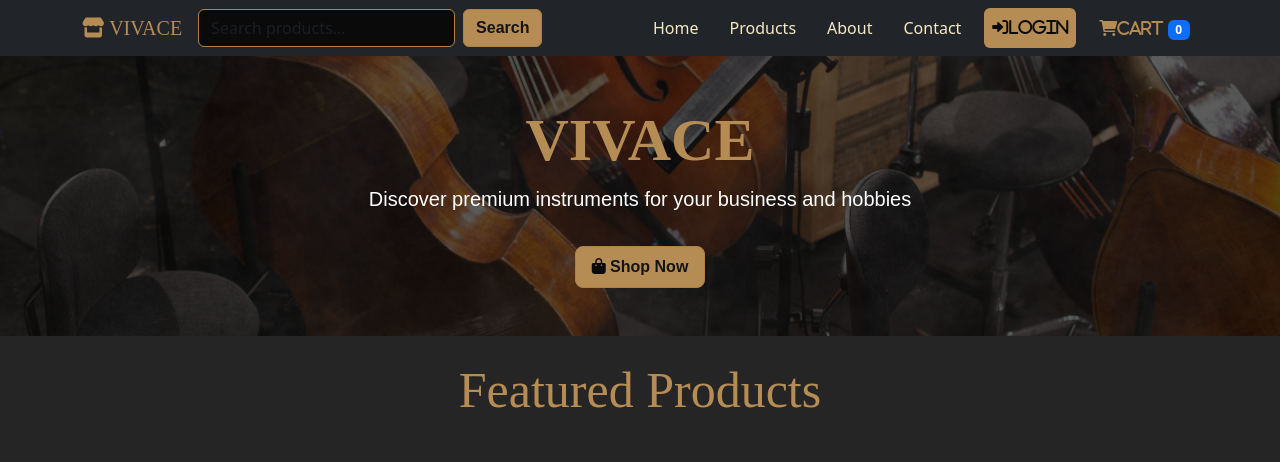
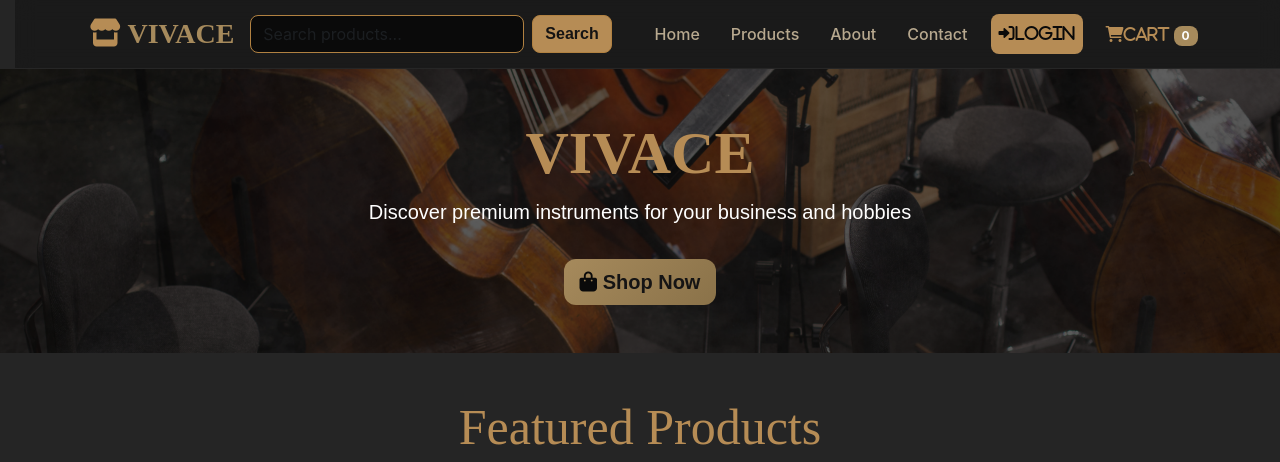
Before and after one commit to ReizuP/Vivace, a PHP site: page / in a window 1280 px wide. Shown: the top 462 px of the page. Run offline with PHP 8.4, Linux system fonts and the light colour scheme; data comes from the database, SQL or seed files in the repository; some libraries are stand-ins or nearby versions.

Commit message:
css edits 2

```diff
--- a/about.php
+++ b/about.php
@@ -55,7 +55,7 @@
   <!-- PAGE HEADER -->
   <div class="bg-primary text-white py-5">
     <div class="container">
-      <h1 class="display-4">About E-Shop</h1>
+      <h1 class="display-4">About VIVACE</h1>
       <p class="lead">Your trusted online shopping destination since 2020</p>
     </div>
   </div>
--- a/bootstrap.php
+++ b/bootstrap.php
@@ -3,7 +3,7 @@
 <head>
   <meta charset="UTF-8">
   <meta name="viewport" content="width=device-width, initial-scale=1.0">
-  <title>E-Shop - Bootstrap</title>
+  <title>VIVACE - Bootstrap</title>
   <link href="./styles.css" rel="stylesheet">
   <link href="https://cdnjs.cloudflare.com/ajax/libs/font-awesome/6.0.0/css/all.min.css" rel="stylesheet">
   <link rel="stylesheet" href="node_modules/bootstrap/dist/css/bootstrap.min.css">
@@ -56,7 +56,7 @@
     <div class="container">
       <h1 class="display-4">Welcome to VIVACE</h1>
       <p class="lead">Discover premium instruments for your business and lifestyle</p>
-      <a href="products.html" class="btn btn-secondary btn-lg mt-3">
+      <a href="products.html" class="btn btn-primary btn-lg mt-3">
         <i class="fas fa-shopping-bag"></i> Shop Now
       </a>
     </div>
--- a/index.php
+++ b/index.php
@@ -81,7 +81,7 @@
   </section>
 
   <!-- FEATURES -->
-  <section class="py-5 bg-light">
+  <section class="py-5 bg-dark">
     <div class="container">
       <div class="row g-4">
         <div class="col-md-4 text-center">
--- a/misc/cards_handler.php
+++ b/misc/cards_handler.php
@@ -34,15 +34,15 @@ global $total_amount_products, $conn;
                 <div class="col-md-4 mb-4">
                 <div class="card h-100 shadow-sm">
                     <!-- Placeholder product image -->
-                    <img src="img/{$img}" alt="{$prod_name}" class="img-zoom-limit">
+                    <img src="img/{$img}" alt="{$prod_name}" class="img-zoom-limit" id="prod-images">
 
 
-                    <div class="card-body d-flex flex-column">
+                    <div class="card-body d-flex flex-column" >
                         <h5 class="fw-bold fs-3" id="prod-name">{$prod_name}</h5>
                         <p class="fs-5 text-truncate" id="prod-info">{$info}</p>
                         <p class="fw-bold fs-5" id="prod-price">\${$price}</p>
                         <p class="text-muted fs-6" id="stock-name">Stock:{$stock}</p>
-                        <a href="product.php?id={$id}" class=" btn btn-primary w-100 mt-2" id="cardbtn">View Details</a>
+                        <a href="product.php?id={$id}" class=" btn btn-primary w-75 mt-2" id="cardbtn">View Details</a>
                     </div>
                 </div>
             </div>
--- a/misc/database.php
+++ b/misc/database.php
@@ -2,7 +2,7 @@
     $db_server = "localhost";
     $db_user = "root";
 
-    $db_pass = 'root'; //reizu
+    $db_pass = 'maryanniniego'; //reizu
     $db_name = 'vivace_db'; //reizu
     $conn = "";
 
--- a/misc/readypage.php
+++ b/misc/readypage.php
@@ -55,7 +55,7 @@ function footer()
 
 $html = <<<HTML
     <footer class="footer bg-dark text-white text-center py-3">
-        <p class="mb-0">© 2025 E-Shop | Designed for demo purposes</p>
+        <p class="mb-0">© 2025 VIVACE | Designed for demo purposes</p>
     </footer>
 HTML;
     echo $html;
--- a/misc/search_handler.php
+++ b/misc/search_handler.php
@@ -34,7 +34,7 @@ function search()
                             <p class="fs-5 text-truncate" id="prod-info">{$info}</p>
                             <p class="fw-bold fs-5" id="prod-price">\${$price}</p>
                             <p class="text-muted fs-6" id="stock-name">Stock:{$stock}</p>
-                            <a href="product.php?id={$id}" class=" btn btn-primary w-100 mt-2">View Details</a>
+                            <a href="product.php?id={$id}" class=" btn btn-primary w-75 mt-2">View Details</a>
                         </div>
                     </div>
                 </div>
--- a/signup.php
+++ b/signup.php
@@ -72,7 +72,7 @@
       <div class="col-lg-6">
         <div class="card">
           <div class="card-header">
-            <h5 class="mb-0">Sign Up</h5>
+            <h5 class="mb-0" id="signupmodallabel">Sign Up</h5>
           </div>
           <div class="card-body">
             <form id="signupForm" novalidate>
@@ -157,7 +157,7 @@
     <div class="container">
       <div class="row">
         <div class="col-md-6">
-          <h5>E-Shop</h5>
+          <h5>VIVACE</h5>
           <p>Your trusted online shopping destination</p>
         </div>
         <div class="col-md-6">
@@ -168,7 +168,7 @@
         </div>
       </div>
       <hr>
-      <p class="mb-0">&copy; 2025 E-Shop | Designed for demo purposes</p>
+      <p class="mb-0">&copy; 2025 VIVACE | Designed for demo purposes</p>
     </div>
   </footer>
 
--- a/styles.css
+++ b/styles.css
@@ -1,4 +1,37 @@
 @import "./node_modules/bootstrap/dist/css/bootstrap.min.css";
+
+
+:root {
+  /* Piano-inspired color palette */
+  --bs-body-bg: #1a1a1a; /* Matte Black */
+  --bs-body-color: #f5f0e8; /* Piano Ivory */
+
+  --bs-primary: #a68a5c; /* Brass Gold */
+  --bs-primary-rgb: 166, 138, 92;
+  --bs-secondary: #3d2617; /* Mahogany */
+  --bs-secondary-rgb: 61, 38, 23;
+
+  --bs-dark: #0a0a0a; /* Glossy Ebony */
+  --bs-light: #f5f0e8;
+
+  --bs-border-color: #262626;
+  --bs-border-color-translucent: rgba(255, 255, 255, 0.1);
+
+  /* Custom colors */
+  --color-card: #0a0a0a;
+  --color-muted: #262626;
+  --color-muted-foreground: #b8a98f;
+
+  /* Custom effects */
+  --gradient-primary: linear-gradient(135deg, #a68a5c, #8a7249);
+  --gradient-hero: linear-gradient(180deg, rgba(10, 10, 10, 0.6), #1a1a1a);
+  --glow-primary: 0 0 40px rgba(166, 138, 92, 0.5);
+  --glow-secondary: 0 0 30px rgba(166, 138, 92, 0.3);
+
+  --bs-border-radius: 0.5rem;
+  --bs-border-radius-sm: 0.25rem;
+  --bs-border-radius-lg: 0.75rem;
+}
 
 /* === Modal Styling === */
 .modal-overlay {
@@ -97,26 +133,54 @@ label.error {
   display: block;
   text-align: left;     /* align under the input field */
   font-weight: 500;
+  font-style: oblique;
 }
 
 input.error {
-  border: 1px solid #e63946;
-  background-color: #fff5f5; /* very light red background */
+  border: 2px solid #e63946 ;
+  background-color:linear-gradient(180deg, rgba(10, 10, 10, 0.6), #1a1a1a);
 }
 
 body {
   background-color: #252525; /* deep dark gray (almost black) */
   color: #f5f5f5; /* light text for contrast */
+  font-family: -apple-system, BlinkMacSystemFont, 'Segoe UI', 'Roboto', 'Oxygen', 'Ubuntu', 'Cantarell', 'Fira Sans', 'Droid Sans', 'Helvetica Neue', sans-serif;
+  -webkit-font-smoothing: antialiased;
+  -moz-osx-font-smoothing: grayscale;
+}
+
+.navbar {
+  background-color: rgba(26, 26, 26, 0.95) !important;
+  backdrop-filter: blur(10px);
+  border-bottom: 1px solid var(--bs-border-color);
+  margin-left:15px;
+}
+.navbar-brand {
+  font-family: 'Playfair Display', serif;
+  font-weight: 900;
+  font-size: 1.75rem;
+  color: var(--bs-primary) !important;
 }
 
 
+
 .nav-link{
-  color: #f5e8c4;
+  color: var(--color-muted-foreground) !important;
+  font-weight: 500;
+  transition: color 0.3s ease;
+  position: relative;
   margin-left: 15px;
+}
+
+.nav-link:hover{
+  text-decoration: underline;
 }
 
 #navstore-icon{
   color:#B68C55;
+}
+#navstore-icon:hover {
+  animation: glow 2s ease-in-out infinite;
 }
 #navbar-cart{
   color:#B68C55;
@@ -179,6 +248,7 @@ h2{
   color: #B68C55;
   font-size: 50px;
   padding-bottom:20px;
+  margin-top: 20px;
 }
 
 p{
@@ -208,32 +286,84 @@ p{
   padding-left: 5px;
 
 }
-.card-body{
+
+.card-body{ /*products*/
   color:#f5e8c4;
   background-color: #101010;
   border-color: #252525;
+  background-color: var(--color-card);
+  border-color: var(--bs-border-color);
+  transition: all 0.3s ease;
+  position: relative;
+  min-height: 200px;
+  padding-bottom: 50px;
+  border-radius: 5px;
+
+}
+.card-body:hover{
+  border-color: rgba(166, 138, 92, 0.5);
+  box-shadow: var(--glow-secondary);
 }
 #card-icon{
   color:#B68C55;
 
 }
-#cardbtn{
+#cardbtn{/*button ng mga products*/
+  background-color:#B68C55;
+  color:#151414;
+  border-color:#b18141;
+  font-family: Lora, sans-serif;
+  background: var(--gradient-primary);
+  border: none;
+  color: var(--bs-dark);
+  font-weight: 600;
+  transition: all 0.3s ease;
+  position: absolute;
+  bottom: 10px;
+  padding: 10px 20px;
+  left:1%;
+  transform:translateY(-1%);
+  margin-left: 50px;
+}
+
+#cardbtn:hover{
+  box-shadow: var(--glow-primary);
+  transform: translateY(-2px);
+  color: var(--bs-dark);
+  opacity: 0.9;
+}
+
+.btn-primary{ /*search,send msg*/
   background-color:#B68C55;
   color:#151414;
   border-color:#b18141;
   font-weight: bold;
   font-family: Lora, sans-serif;
-  font-size: medium;
-  width:1vw;
+  background: var(--gradient-primary);
+  border: none;
+  color: var(--bs-dark);
+  font-weight: 600;
+  transition: all 0.3s ease;
 }
 
-.btn{
+.btn-primary:hover {
+  box-shadow: var(--glow-primary);
+  transform: translateY(-2px);
+  color: var(--bs-dark);
+  opacity: 0.9;
+}
+.btn{ /*shoppingcartbtn*/
   background-color:#B68C55;
   color:#151414;
   border-color:#b18141;
   font-weight: bold;
   font-family: Lora, sans-serif;
-  font-size: medium;
+}
+.btn:hover{
+  box-shadow: var(--glow-primary);
+  transform: translateY(-2px);
+  color: var(--bs-dark);
+  opacity: 0.9;
 }
 
 /*product-html*/
```
Also changed, not shown: other parts of styles.css (+35 -15 lines).
